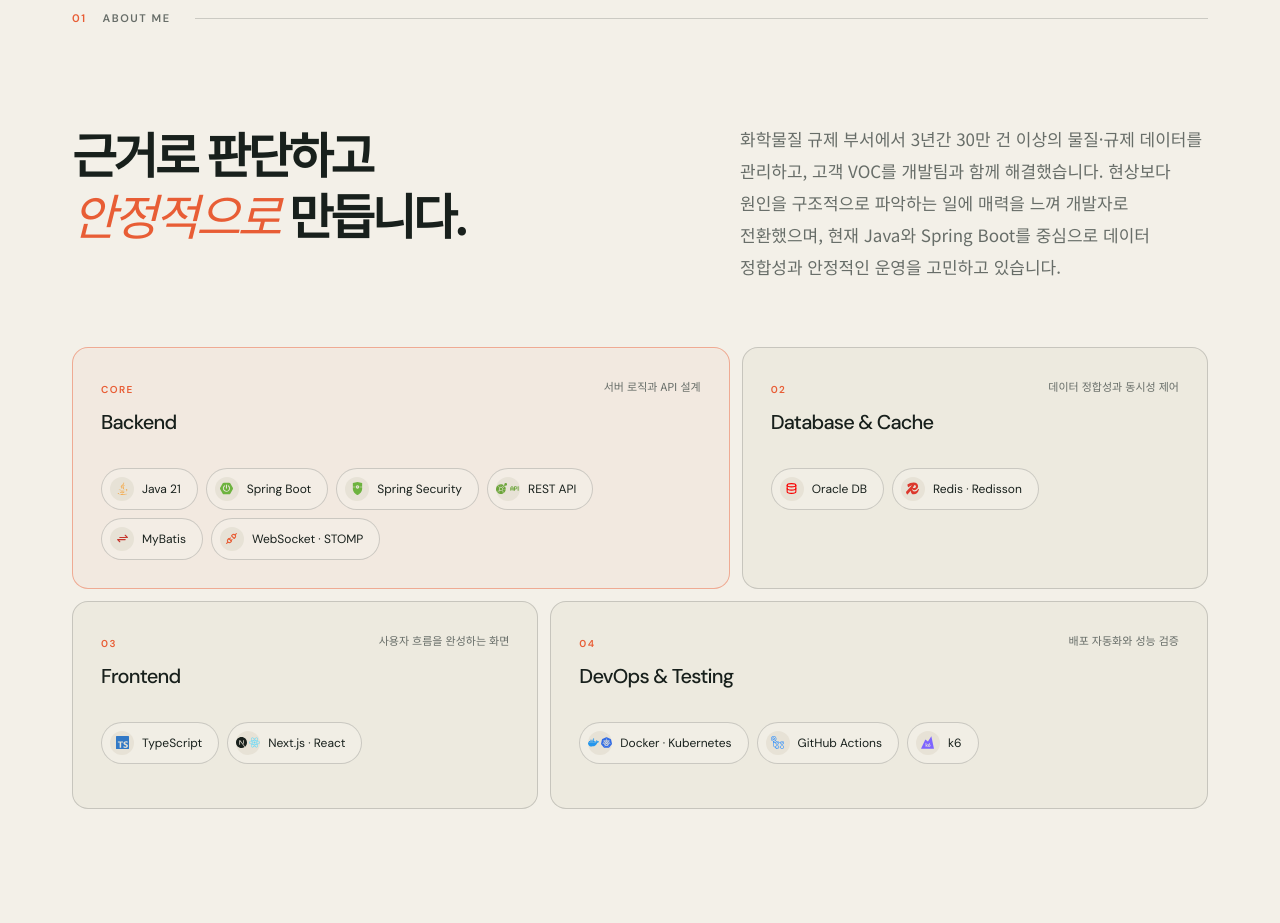
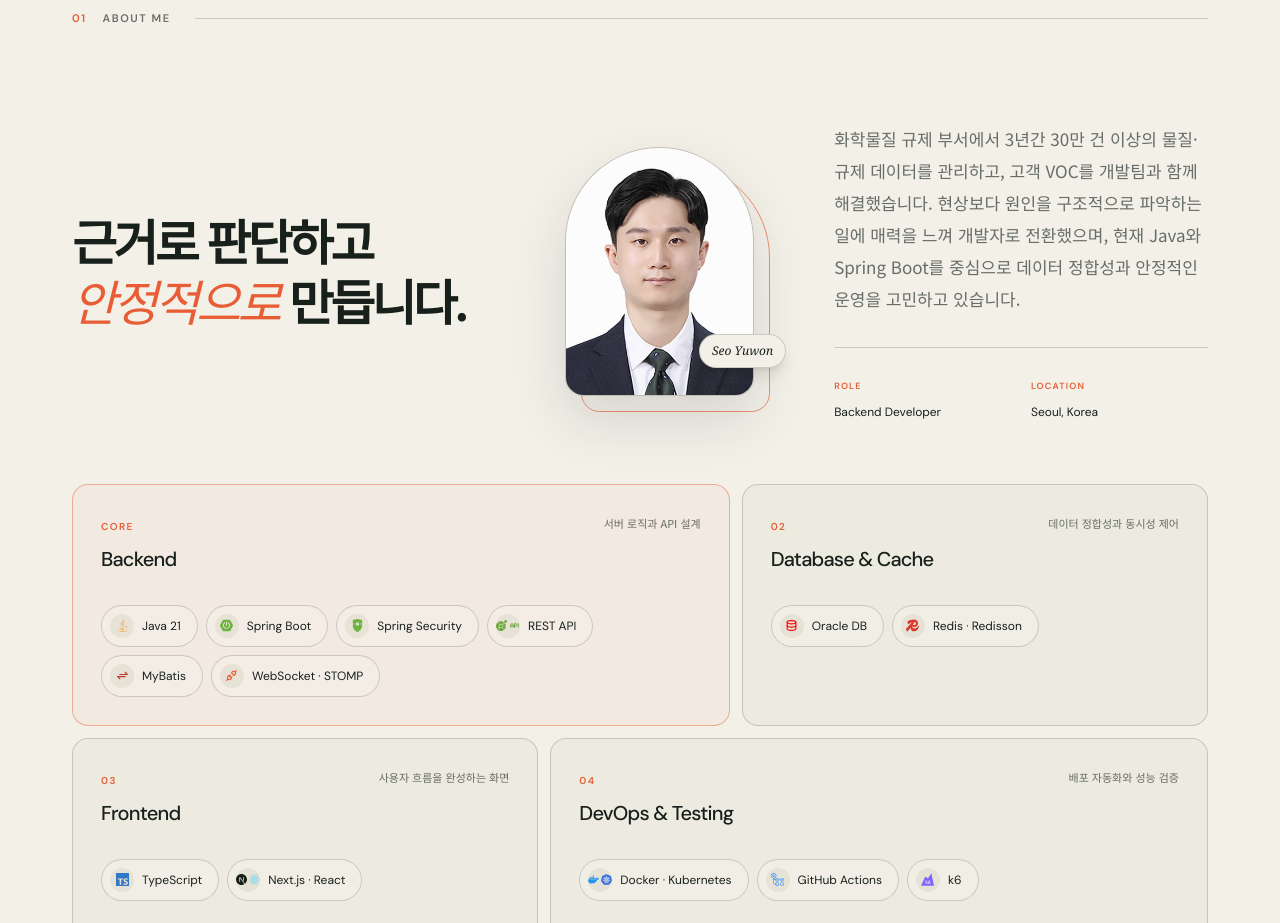
Before and after one commit to ssangyoungyuwon-maker/youngyuwon, a React (Vite) app: page / in a window 1280 px wide. Shown: the part 1080-2003 px from the top of the page. Built offline with nearby package versions, Linux system fonts and the light colour scheme.

Commit message:
About 영역에 프로필 사진 추가

```diff
--- a/src/App.jsx
+++ b/src/App.jsx
@@ -4,6 +4,7 @@
 import SectionHeading from "./components/SectionHeading";
 import SkillIcon from "./components/SkillIcon";
 import { portfolio } from "./data/portfolio";
+import profilePhoto from "./assets/profile-photo.jpg";
 
 const shell = "mx-auto w-full max-w-[1384px] px-5 md:px-10 xl:px-[4.5rem]";
 const sectionPadding = "py-24 md:py-36 xl:py-40";
@@ -166,7 +167,7 @@
   return (
     <section id="about" className={`${shell} ${sectionPadding}`}>
       <SectionHeading index="01">ABOUT ME</SectionHeading>
-      <div className="grid gap-12 lg:grid-cols-[1.1fr_0.9fr] lg:gap-24">
+      <div className="grid items-center gap-12 lg:grid-cols-[1.05fr_0.48fr_0.95fr] lg:gap-16 xl:gap-20">
         <Reveal>
           <h2 className="font-korean text-[clamp(2.4rem,3.8vw,3.6rem)] leading-[1.25] font-semibold tracking-[-0.07em]">
             <span className="block">근거로 판단하고</span>
@@ -175,10 +176,41 @@
             </span>
           </h2>
         </Reveal>
-        <Reveal delay={100}>
+
+        <Reveal delay={80} className="mx-auto w-full max-w-[230px]">
+          <div className="relative">
+            <div className="absolute top-4 -right-4 h-full w-full rounded-[112px_112px_22px_22px] border border-accent/65" />
+            <figure className="relative z-10 aspect-[0.76] overflow-hidden rounded-[112px_112px_22px_22px] border border-line bg-surface shadow-[0_24px_55px_rgba(24,32,28,0.13)]">
+              <img
+                src={profilePhoto}
+                alt="서유원 프로필 사진"
+                className="h-full w-full object-cover object-top saturate-[0.84] contrast-[0.98]"
+              />
+            </figure>
+            <span className="absolute -right-8 bottom-7 z-20 rounded-full border border-line bg-bg px-3 py-2 font-serif text-xs italic shadow-lg">
+              Seo Yuwon
+            </span>
+          </div>
+        </Reveal>
+
+        <Reveal delay={140}>
           <p className="font-korean text-[16px] leading-8 text-muted break-keep md:text-[17px]">
             {portfolio.about}
           </p>
+          <div className="mt-8 grid grid-cols-2 gap-5 border-t border-line pt-6">
+            <div>
+              <span className="text-[9px] font-semibold tracking-[0.13em] text-accent">
+                ROLE
+              </span>
+              <p className="mt-2 text-xs">{portfolio.role}</p>
+            </div>
+            <div>
+              <span className="text-[9px] font-semibold tracking-[0.13em] text-accent">
+                LOCATION
+              </span>
+              <p className="mt-2 text-xs">{portfolio.location}</p>
+            </div>
+          </div>
         </Reveal>
       </div>
 
```
Also changed, not shown: src/assets/profile-photo.jpg (added).
